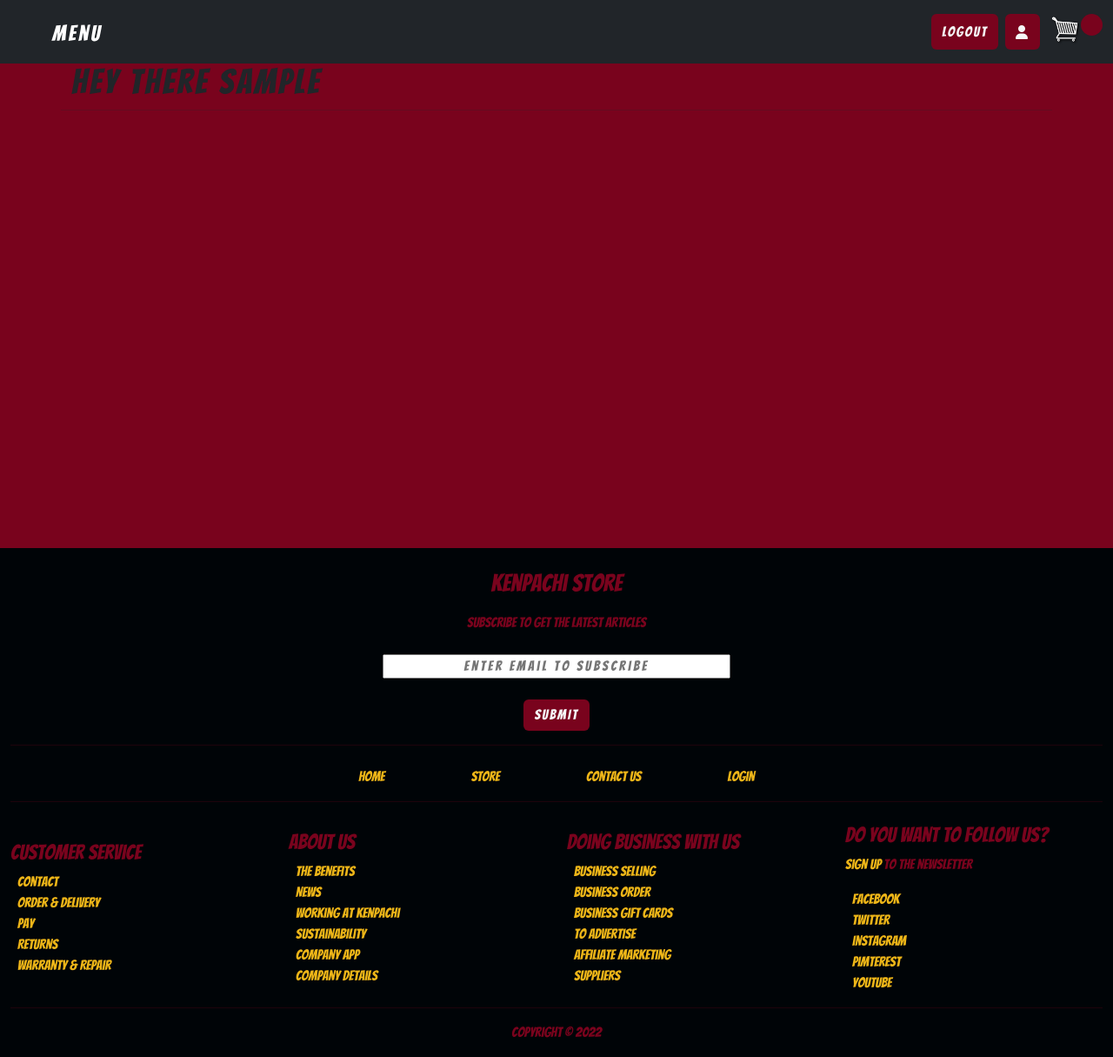
After one commit to Code-Institute-Submissions/GeorgianF-Kenpachi-P5-CI-FebResub, a Django app: page /store/profile/ in a window 1280 px wide. The commit adds this page. Shown: the whole page at 87% size. Run offline with Django 3.2, Linux system fonts and the light colour scheme; the visitor is signed in with stand-in values (Sample User, id 1); some libraries are stand-ins or nearby versions; some web fonts are replaced.

Commit message:
add profile page

```diff
--- a/store/admin.py
+++ b/store/admin.py
@@ -5,7 +5,8 @@ from .models import Customer, Category, Product
 class CustomerAdmin(admin.ModelAdmin):
     list_display = (
         'user',
-        'name',
+        'first_name',
+        'last_name',
         'email',
     )
     search_fields = ['name', 'email']
--- a/store/models.py
+++ b/store/models.py
@@ -11,16 +11,20 @@ class Customer(models.Model):
         blank=True,
         on_delete=models.CASCADE
         )
-    name = models.CharField(max_length=200, null=True)
+    first_name = models.CharField(max_length=200, null=True)
+    last_name = models.CharField(max_length=200, null=True)
     email = models.EmailField(max_length=254)
     session_id = models.CharField(max_length=200, null=True, blank=True)
 
     def __str__(self):
-        if self.name:
-            name = self.name
+        if self.first_name:
+            name = self.first_name
         else:
             name = self.session_id
         return str(name)
+
+    def customer_email(self):
+        Customer.email = User.email
 
 
 @receiver(post_save, sender=User)
--- /dev/null
+++ b/store/templates/store/profile.html
@@ -0,0 +1,22 @@
+{% extends 'base.html' %}
+{% load static %}
+
+{% block content %}
+{% include 'includes/store-nav.html' %}
+
+<div class="container-fluid background-container sign-up-container">
+    <div class="container">
+        <div class="row">
+            <div class="col-12">
+                <h1>Hey there {{ user }}</h1>
+            </div>
+            <hr>
+        </div>
+    </div>
+
+
+</div>
+
+
+{% include 'includes/footer.html'%}
+{% endblock %}
--- a/store/urls.py
+++ b/store/urls.py
@@ -8,6 +8,7 @@ urlpatterns = [
     path('<int:product_id>/', views.product_details, name='product_details'),
     path('add/<product_id>', views.add_to_bag, name='add_to_bag'),
     path('item_update/', views.item_update, name="item_update"),
+    path('profile/', views.profile, name="profile"),
     path(
         'reset_password',
         auth_views.PasswordResetView.as_view(
--- a/store/views.py
+++ b/store/views.py
@@ -1,5 +1,6 @@
 import json
 from django.shortcuts import render, redirect, get_object_or_404
+from django.contrib.auth.decorators import login_required
 from django.core.paginator import Paginator
 from django.http import JsonResponse
 from django.contrib import messages
@@ -65,7 +66,6 @@ def add_to_bag(request, product_id):
     print(bag.keys())
     print(bag.items())
 
-
     return redirect('cart')
 
 
@@ -99,3 +99,8 @@ def item_update(request):
         order_item.delete()
 
     return JsonResponse('Item was added', safe=False)
+
+
+@login_required
+def profile(request):
+    return render(request, 'store/profile.html')
--- a/templates/includes/store-nav.html
+++ b/templates/includes/store-nav.html
@@ -5,6 +5,7 @@
       <form class="d-flex mt-2 mb-2" role="search">
         {% if user.is_authenticated %}
           <a href="{% url 'account_logout' %}" class="btn btn-primary d-flex align-items-center justify-content-center me-2">Logout</a>
+          <a href="{% url 'profile' %}" class="btn btn-primary d-flex align-items-center justify-content-center me-2"><i class="fas fa-user"></i></a>
           {% else %}
           <a href="{% url 'account_login' %}" class="btn btn-primary d-flex align-items-center justify-content-center me-2">Login</a>
         {% endif%}
```
Also changed, not shown: store/migrations/0013_auto_20221015_1033.py (added).
